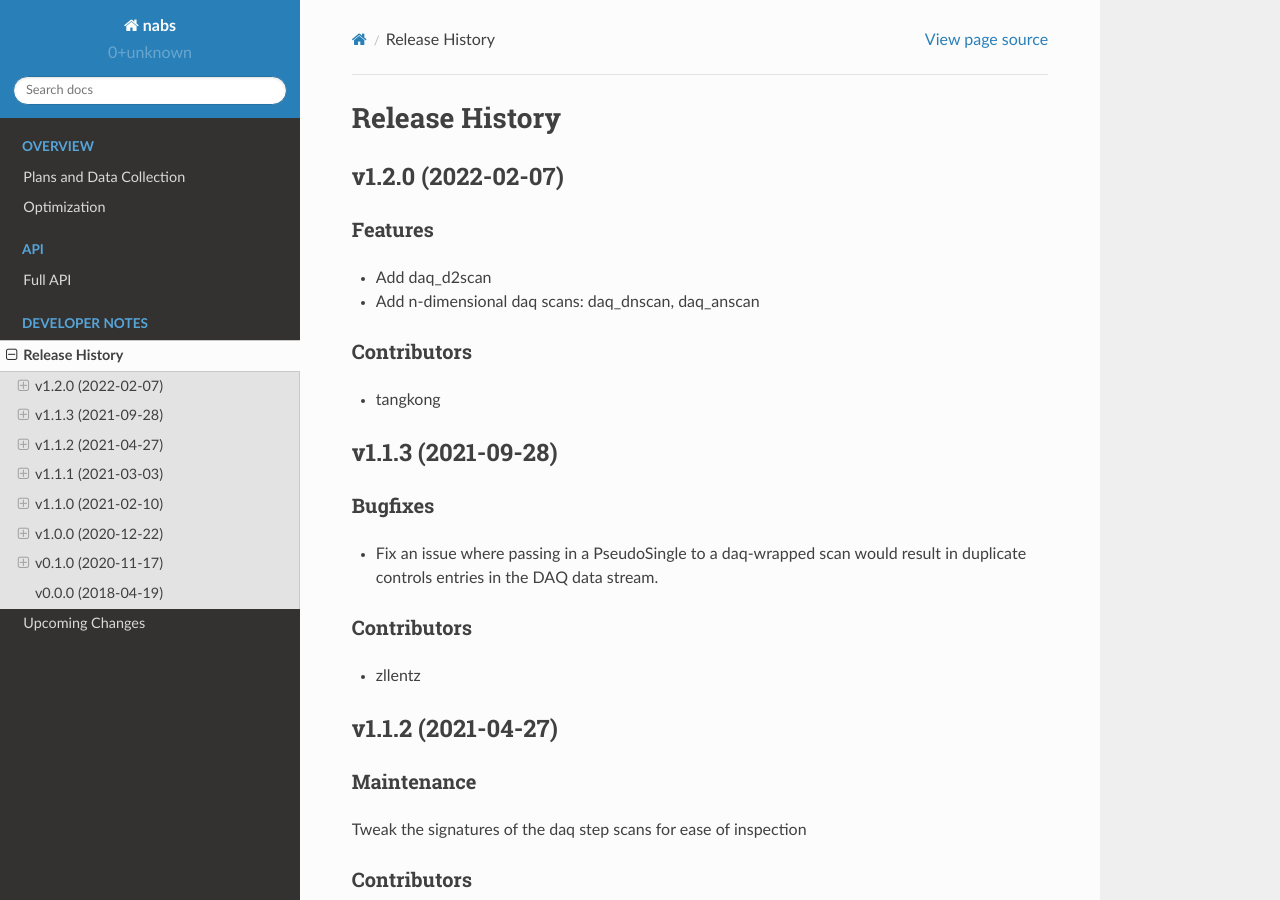
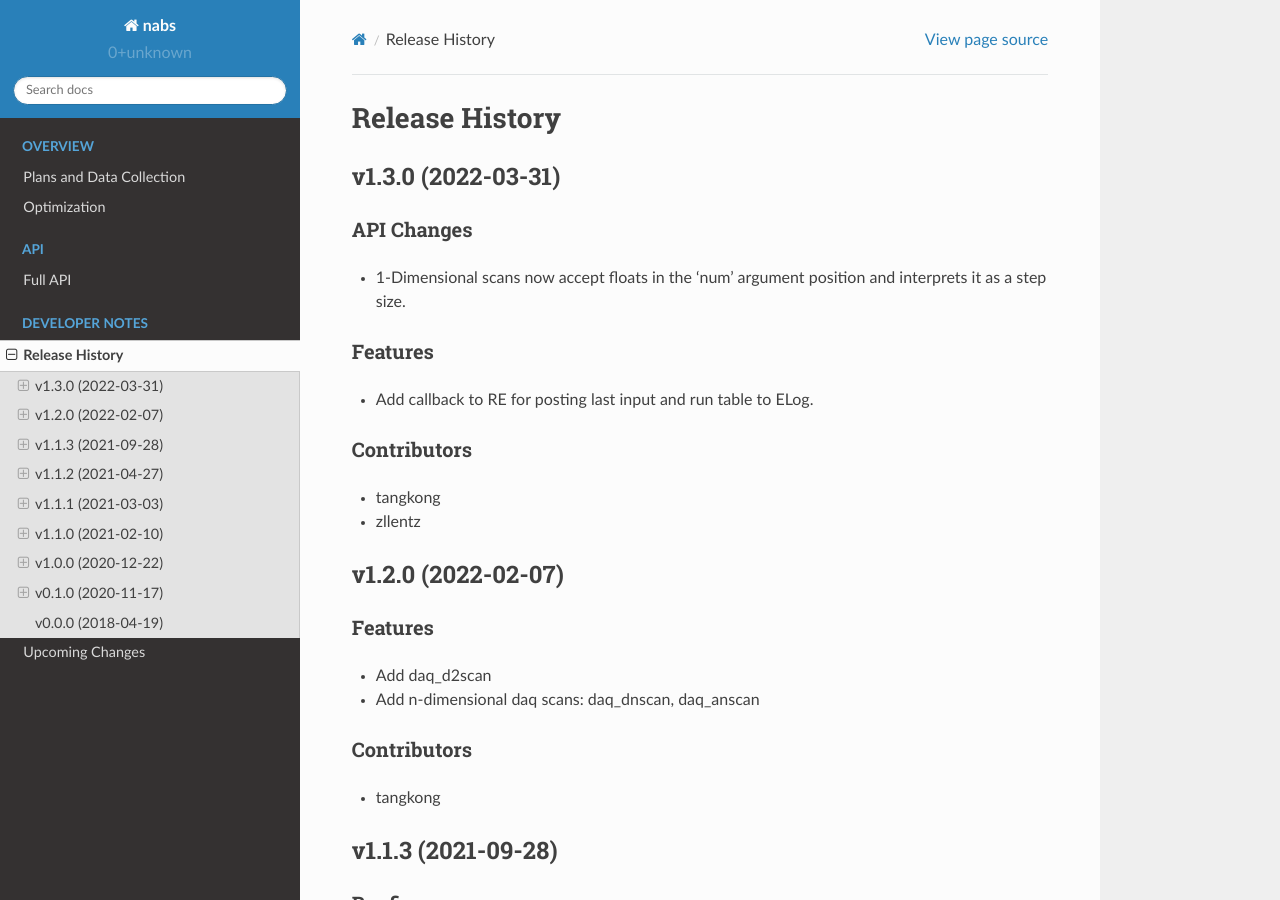
Before and after one commit to pcdshub/nabs, a Sphinx documentation site: the page built from docs/source/releases.rst, in a window 1280 px wide and 900 px high. Built offline with Sphinx 7.4.7 and the Read the Docs theme 2.0.0, drawn with Linux system fonts in a browser that asks for light colours.

Commit message:
DOC: run release notes script and clear pre-release notes

```diff
--- a/docs/source/releases.rst
+++ b/docs/source/releases.rst
@@ -1,5 +1,23 @@
 Release History
 ###############
+
+
+v1.3.0 (2022-03-31)
+===================
+
+API Changes
+-----------
+- 1-Dimensional scans now accept floats in the 'num' argument position and interprets it as a step size.
+
+Features
+--------
+- Add callback to RE for posting last input and run table to ELog.
+
+Contributors
+------------
+- tangkong
+- zllentz
+
 
 v1.2.0 (2022-02-07)
 ===================
```
Also changed, not shown: docs/source/upcoming_release_notes/53-ELog_Post_Callback.rst (deleted, +0 -23 lines), docs/source/upcoming_release_notes/56-step_size_decorator.rst (deleted, +0 -22 lines).
